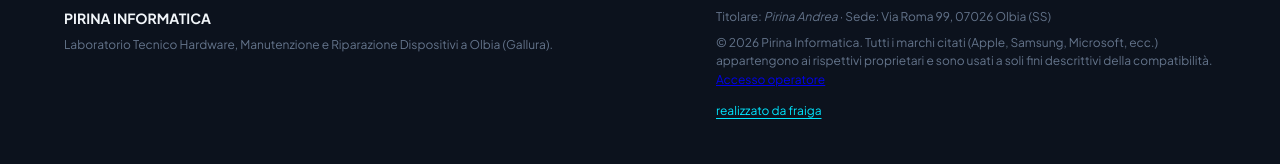
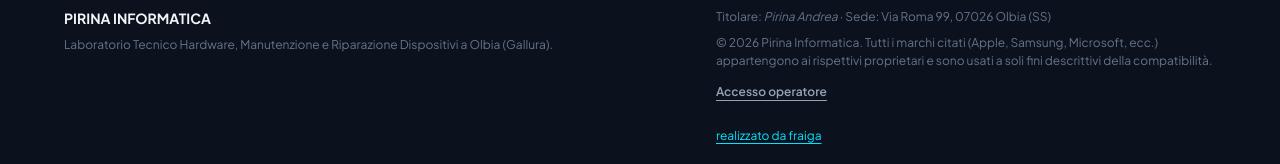
Before and after one commit to buttega-tech/pirina-informatica, a website: page index.html in a window 1280 px wide. Shown: the part 5616-5780 px from the top of the page. Drawn offline with Linux system fonts and the light colour scheme.

Commit message:
fix: keep operator access legible and tappable in the footer

```diff
--- a/index.html
+++ b/index.html
@@ -737,7 +737,7 @@
       <div class="footer-meta">
         <p>Titolare: <em>Pirina Andrea</em> · Sede: Via Roma 99, 07026 Olbia (SS)</p>
         <p class="copyright">© 2026 Pirina Informatica. Tutti i marchi citati (Apple, Samsung, Microsoft, ecc.) appartengono ai rispettivi proprietari e sono usati a soli fini descrittivi della compatibilità.</p>
-        <p><a href="/operatore">Accesso operatore</a></p>
+        <p><a href="/operatore" class="footer-operator">Accesso operatore</a></p>
         <p class="footer-credit"><a href="https://fraiga.it/" target="_blank" rel="noopener noreferrer">realizzato da fraiga</a></p>
       </div>
     </div>
--- a/style.css
+++ b/style.css
@@ -1109,6 +1109,20 @@
   line-height: 1.5;
 }
 
+.footer-operator {
+  display: inline-flex;
+  align-items: center;
+  min-height: 44px;
+  color: var(--text-muted);
+  font-weight: 600;
+  text-underline-offset: 4px;
+}
+
+.footer-operator:hover,
+.footer-operator:focus-visible {
+  color: var(--accent-cyan);
+}
+
 .footer-credit {
   margin-top: 12px;
 }
```
